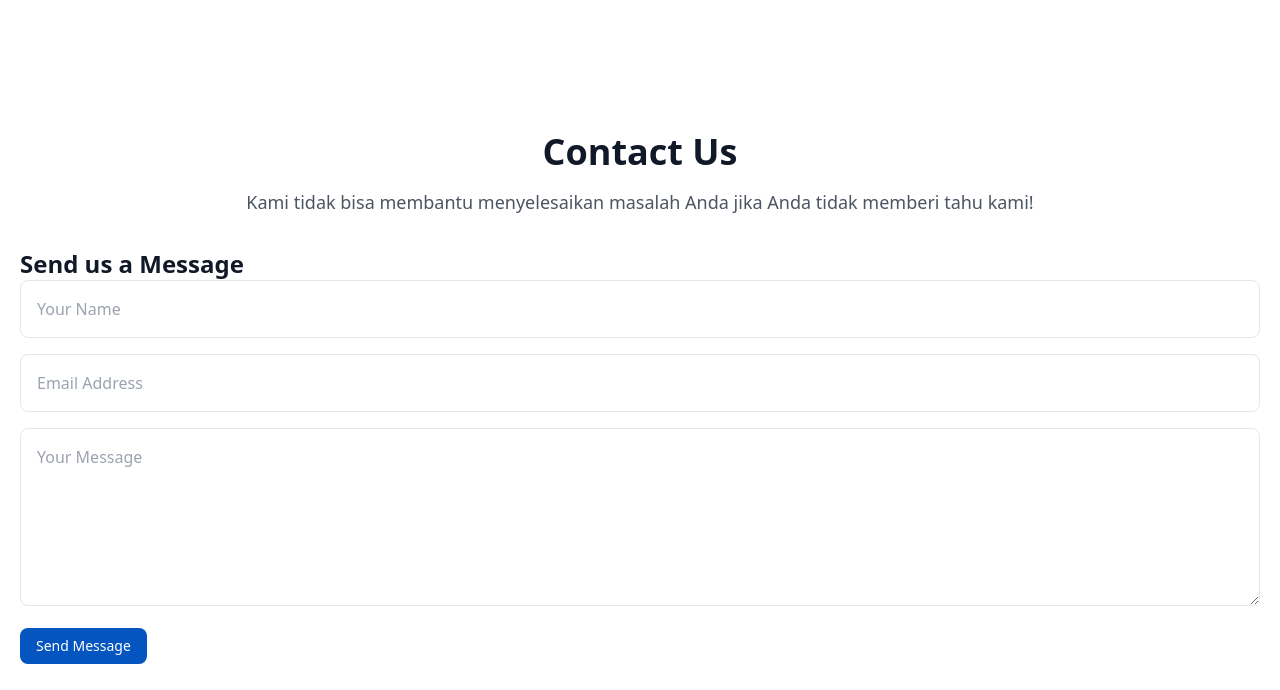
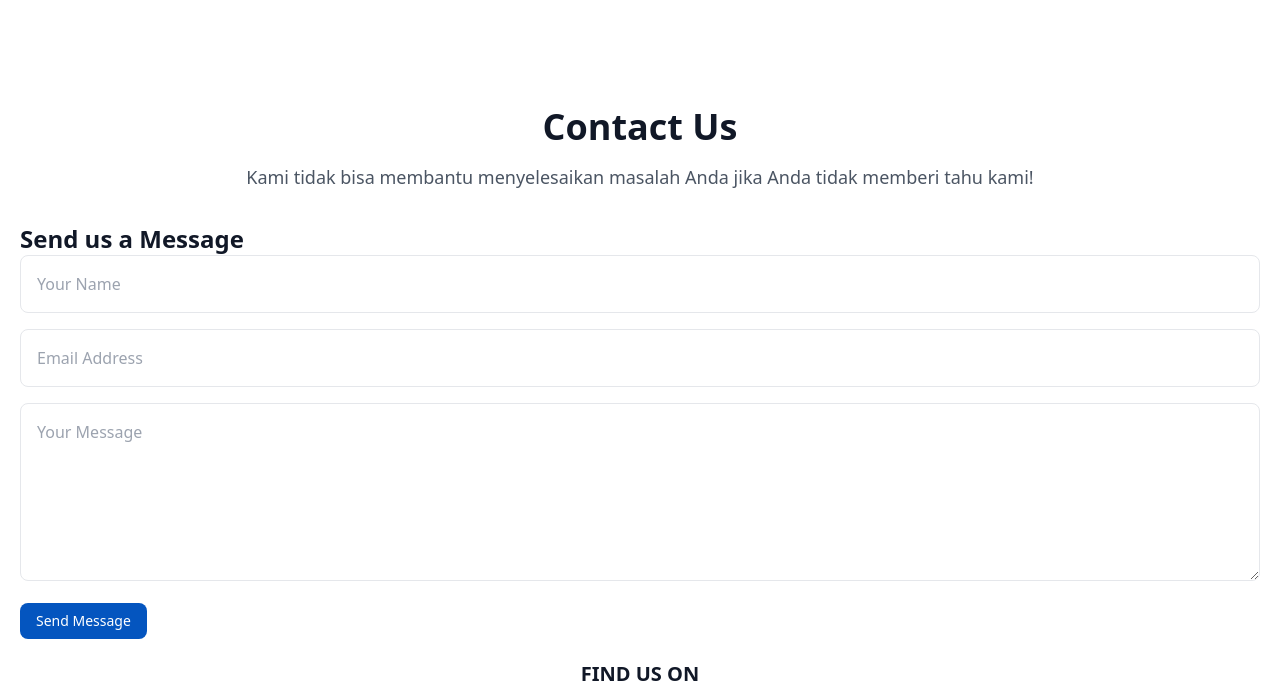
Before and after one commit to Frizaski/iquariumprofile, a website: page index.html in a window 1280 px wide. Shown: the part 3891-4581 px from the top of the page. Drawn offline with nearby package versions, Linux system fonts and the light colour scheme.

Commit message:
TAMBAHAN DIKIT

```diff
--- a/index.html
+++ b/index.html
@@ -486,6 +486,7 @@
                         </button>
 
                     </form>
+                    <p class="text-center font-bold" style="font-size: 20px; margin-top: 20px;">FIND US ON</p>
                     <div class="flex justify-center mt-8" style="gap: 64px;">
                         <a href="http://anomalii.my.id/signin" target="_blank" rel="noopener noreferrer">
                             <i class="fab fa-google text-3xl text-gray-600 hover:text-indigo-600 transition-colors"></i>
```
